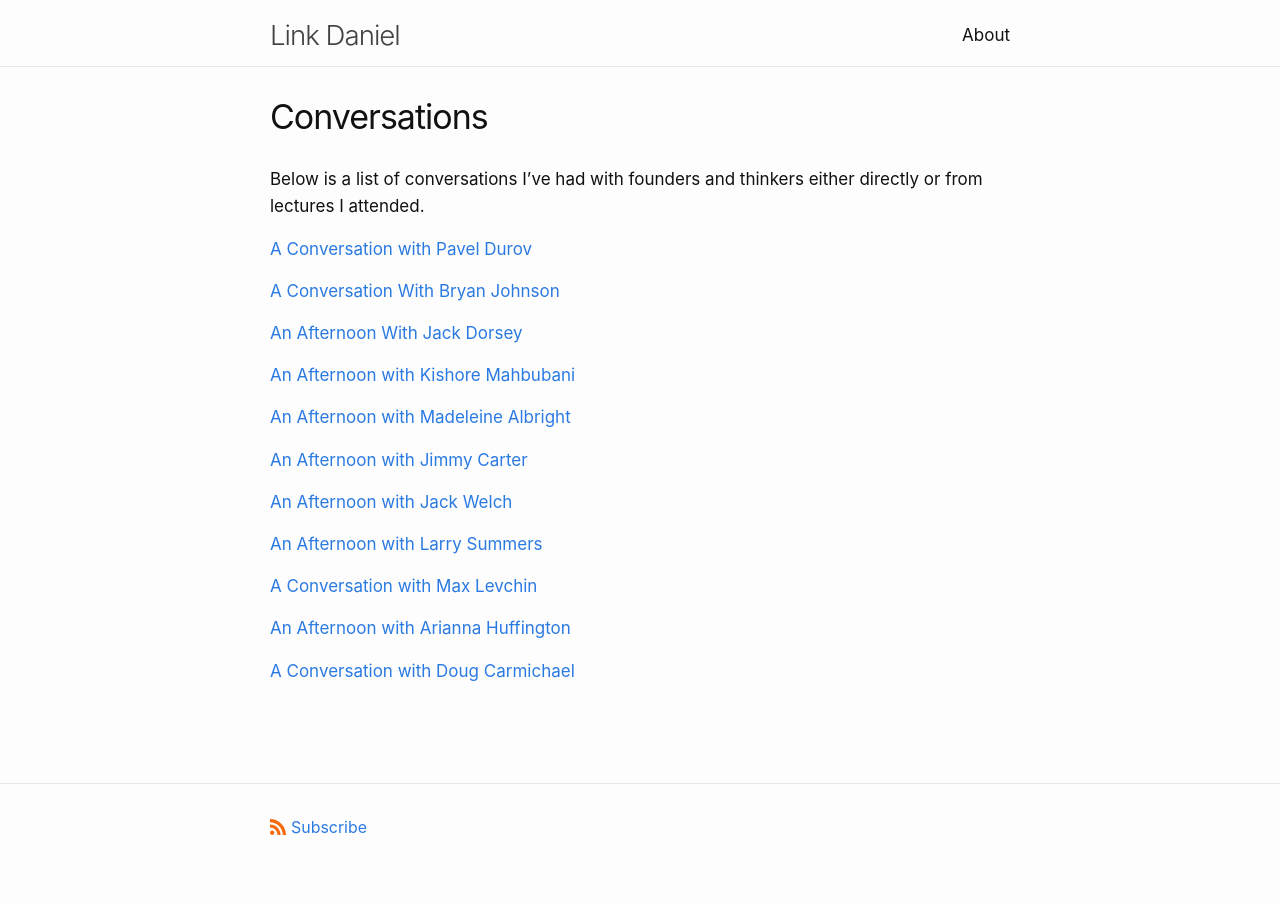
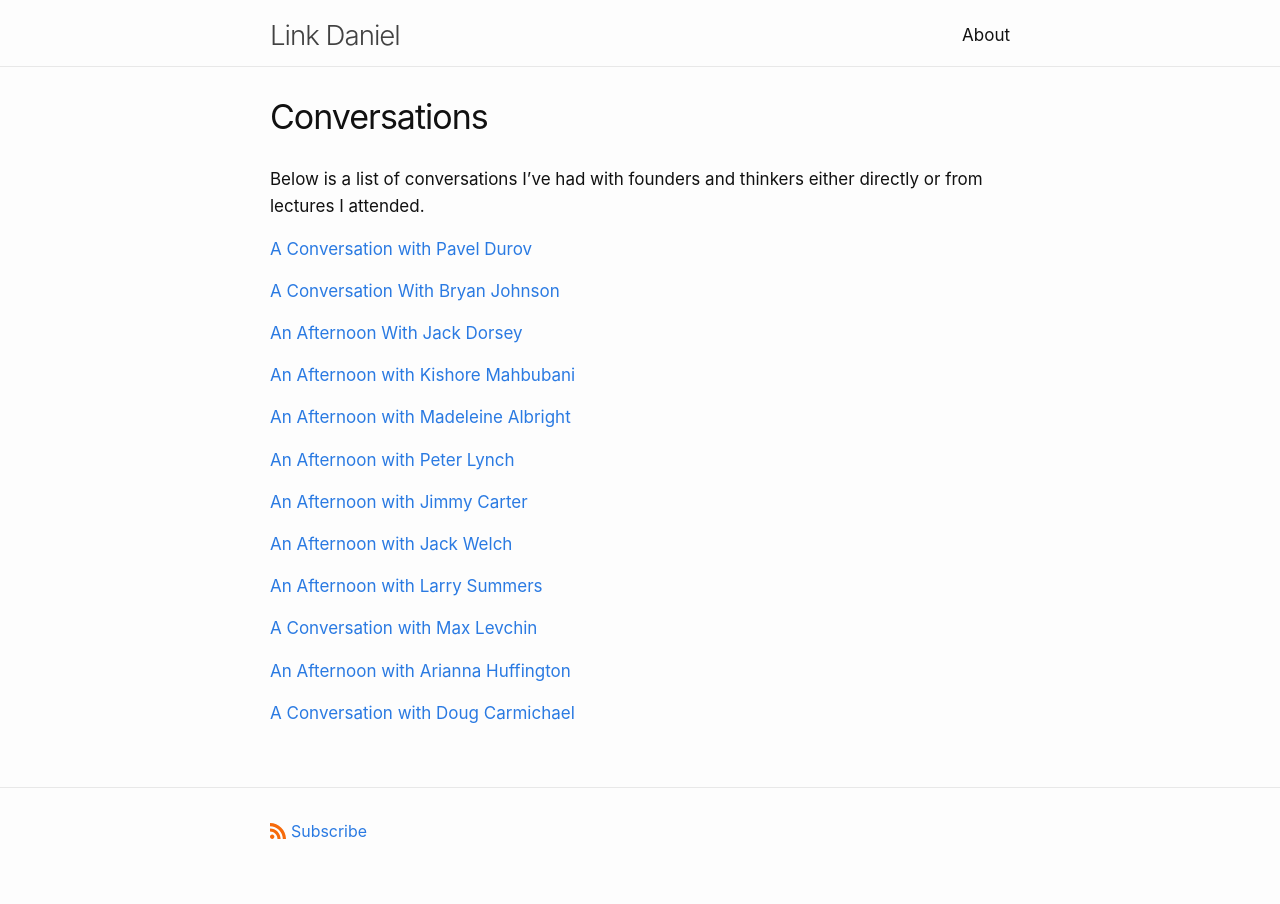
Before and after one commit to link-daniel/link.github.io, a Jekyll site: the page built from conversations.md, in a window 1280 px wide. Built offline with Jekyll 4.4.1, drawn with Linux system fonts in a browser that asks for light colours.

Commit message:
Update conversations.md

```diff
--- a/conversations.md
+++ b/conversations.md
@@ -21,6 +21,9 @@ Below is a list of conversations I've had with founders and thinkers either dire
 [An Afternoon with Madeleine Albright](/madeleinealbright)
 <br>
 
+[An Afternoon with Peter Lynch](/peterlynch)
+<br>
+
 [An Afternoon with Jimmy Carter](/jimmycarter)
 <br>
 
```
